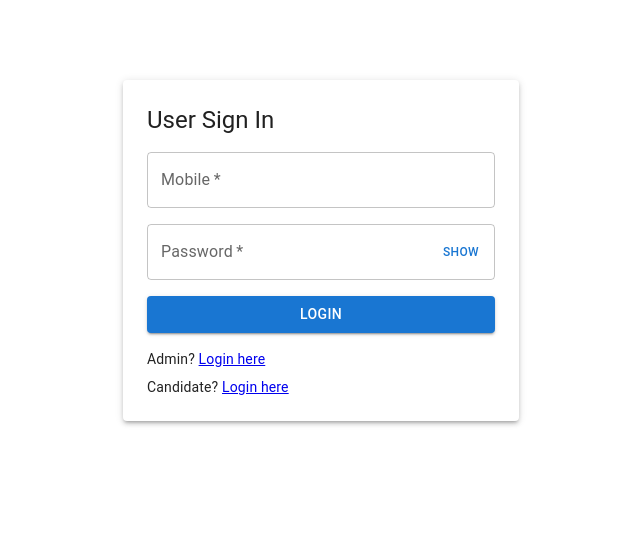
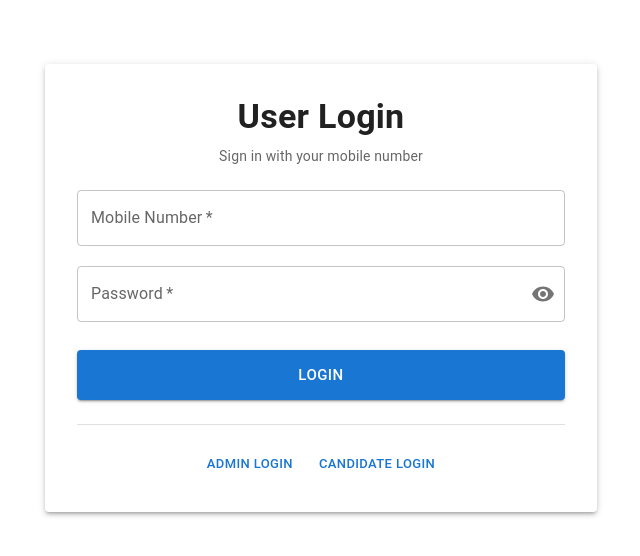
Before and after one commit to AkhilGrandhi/flask-app, a React (Vite) app in the folder frontend/: page /login in a window 1280 px wide. Shown: the top 556 px of the page, without its empty margins (319-959 px from the left). Built offline with nearby package versions, Linux system fonts and the light colour scheme; no server answers.

Commit message:
Updated the all UIs for login pages

```diff
--- a/frontend/src/pages/LoginAdmin.jsx
+++ b/frontend/src/pages/LoginAdmin.jsx
@@ -1,6 +1,10 @@
 import { useState } from "react";
-import { useNavigate, Link } from "react-router-dom";
-import { Container, Box, Typography, TextField, Button, Paper } from "@mui/material";
+import { useNavigate } from "react-router-dom";
+import {
+  Container, Paper, TextField, Button, Typography, Box,
+  Alert, IconButton, InputAdornment, Divider
+} from "@mui/material";
+import { Visibility, VisibilityOff } from "@mui/icons-material";
 import { loginAdmin, meApi } from "../api";
 import { useAuth } from "../AuthContext";
 
@@ -9,7 +13,7 @@ export default function LoginAdmin() {
   const [password, setPassword] = useState("");
   const [showPassword, setShowPassword] = useState(false);
   const [err, setErr] = useState("");
-  const nav = useNavigate();
+  const navigate = useNavigate();
   const { setUser } = useAuth();
 
   const onSubmit = async (e) => {
@@ -17,48 +21,79 @@ export default function LoginAdmin() {
     setErr("");
     try {
       await loginAdmin(email, password);
-      const me = await meApi(); setUser(me.user);
-      nav("/admin", { replace: true });
-    } catch (e) { setErr(e.message); }
+      const me = await meApi();
+      setUser(me.user);
+      navigate("/admin", { replace: true });
+    } catch (e) {
+      setErr(e.message);
+    }
   };
 
   return (
-    <Container maxWidth="xs" sx={{ mt: 10 }}>
-      <Paper elevation={3} sx={{ p: 3 }}>
-        <Typography variant="h5" sx={{ mb: 2 }}>Admin Sign In</Typography>
-        {err && <Typography color="error" sx={{ mb:1 }}>{err}</Typography>}
-        <Box component="form" onSubmit={onSubmit} sx={{ display:"grid", gap:2 }}>
-          <TextField label="Email" value={email} onChange={e=>setEmail(e.target.value)} required />
-          <Box sx={{ position: 'relative' }}>
+    <Container maxWidth="sm" sx={{ mt: 8, mb: 8 }}>
+      <Paper elevation={3} sx={{ p: 4 }}>
+        <Typography variant="h4" sx={{ mb: 1, textAlign: "center", fontWeight: 600 }}>
+          Admin Login
+        </Typography>
+        <Typography variant="body2" color="text.secondary" sx={{ mb: 3, textAlign: "center" }}>
+          Sign in with your admin credentials
+        </Typography>
+
+        {err && <Alert severity="error" sx={{ mb: 3 }}>{err}</Alert>}
+
+        <Box component="form" onSubmit={onSubmit} sx={{ display: "grid", gap: 2.5 }}>
+          <TextField
+            label="Email Address"
+            type="email"
+            value={email}
+            onChange={(e) => setEmail(e.target.value)}
+            required
+            fullWidth
+            variant="outlined"
+          />
+
           <TextField
             label="Password"
             type={showPassword ? "text" : "password"}
             value={password}
-              onChange={e=>setPassword(e.target.value)}
+            onChange={(e) => setPassword(e.target.value)}
             required
             fullWidth
+            variant="outlined"
+            InputProps={{
+              endAdornment: (
+                <InputAdornment position="end">
+                  <IconButton
+                    onClick={() => setShowPassword(!showPassword)}
+                    edge="end"
+                  >
+                    {showPassword ? <VisibilityOff /> : <Visibility />}
+                  </IconButton>
+                </InputAdornment>
+              )
+            }}
           />
+
           <Button
-              size="small"
-              onClick={() => setShowPassword(!showPassword)}
-              sx={{
-                position: 'absolute',
-                right: 8,
-                top: '50%',
-                transform: 'translateY(-50%)',
-                minWidth: 'auto',
-                p: 1,
-                fontSize: '0.75rem'
-              }}
+            type="submit"
+            variant="contained"
+            size="large"
+            fullWidth
+            sx={{ mt: 1, py: 1.5 }}
           >
-              {showPassword ? "Hide" : "Show"}
+            Login
           </Button>
         </Box>
-          <Button type="submit" variant="contained">Login</Button>
-        </Box>
-        <Box sx={{ mt:2, display: "flex", flexDirection: "column", gap: 1 }}>
-          <Typography variant="body2">Are you a user? <Link to="/login">Login here</Link></Typography>
-          <Typography variant="body2">Candidate? <Link to="/login-candidate">Login here</Link></Typography>
+
+        <Divider sx={{ my: 3 }} />
+
+        <Box sx={{ display: "flex", justifyContent: "center", gap: 2 }}>
+          <Button onClick={() => navigate("/login")} size="small" variant="text">
+            User Login
+          </Button>
+          <Button onClick={() => navigate("/login-candidate")} size="small" variant="text">
+            Candidate Login
+          </Button>
         </Box>
       </Paper>
     </Container>
--- a/frontend/src/pages/LoginCandidate.jsx
+++ b/frontend/src/pages/LoginCandidate.jsx
@@ -2,25 +2,24 @@ import { useState } from "react";
 import { useNavigate } from "react-router-dom";
 import {
   Container, Paper, TextField, Button, Typography, Box,
-  Alert, IconButton, InputAdornment
+  Alert, IconButton, InputAdornment, Divider
 } from "@mui/material";
 import { Visibility, VisibilityOff } from "@mui/icons-material";
-import { loginCandidate } from "../api";
+import { loginCandidate, meApi } from "../api";
 import { useAuth } from "../AuthContext";
 
 export default function LoginCandidate() {
-  const navigate = useNavigate();
-  const { setUser } = useAuth();
   const [phone, setPhone] = useState("");
   const [password, setPassword] = useState("");
   const [showPassword, setShowPassword] = useState(false);
   const [err, setErr] = useState("");
+  const navigate = useNavigate();
+  const { setUser } = useAuth();
 
-  const submit = async (e) => {
+  const onSubmit = async (e) => {
     e.preventDefault();
+    setErr("");
     try {
-      setErr("");
-
       // Validate inputs
       if (!phone || !password) {
         setErr("Please enter both phone number and password");
@@ -38,27 +37,27 @@ export default function LoginCandidate() {
       }
 
       await loginCandidate(phone, password);
-
-      // Fetch user info
-      const { user } = await (await fetch("/api/auth/me", { credentials: "include" })).json();
-      setUser(user);
-
-      navigate("/candidate-dashboard");
+      const me = await meApi();
+      setUser(me.user);
+      navigate("/candidate-dashboard", { replace: true });
     } catch (e) {
       setErr(e.message);
     }
   };
 
   return (
-    <Container maxWidth="sm" sx={{ mt: 8 }}>
-      <Paper sx={{ p: 4 }}>
-        <Typography variant="h5" sx={{ mb: 3, textAlign: "center" }}>
+    <Container maxWidth="sm" sx={{ mt: 8, mb: 8 }}>
+      <Paper elevation={3} sx={{ p: 4 }}>
+        <Typography variant="h4" sx={{ mb: 1, textAlign: "center", fontWeight: 600 }}>
           Candidate Login
         </Typography>
+        <Typography variant="body2" color="text.secondary" sx={{ mb: 3, textAlign: "center" }}>
+          Sign in with your phone number
+        </Typography>
 
-        {err && <Alert severity="error" sx={{ mb: 2 }}>{err}</Alert>}
+        {err && <Alert severity="error" sx={{ mb: 3 }}>{err}</Alert>}
 
-        <Box component="form" onSubmit={submit} sx={{ display: "grid", gap: 2 }}>
+        <Box component="form" onSubmit={onSubmit} sx={{ display: "grid", gap: 2.5 }}>
           <TextField
             label="Phone Number"
             type="number"
@@ -66,7 +65,7 @@ export default function LoginCandidate() {
             onChange={(e) => setPhone(e.target.value)}
             required
             fullWidth
-            helperText="Enter the phone number you registered with"
+            variant="outlined"
           />
 
           <TextField
@@ -76,7 +75,7 @@ export default function LoginCandidate() {
             onChange={(e) => setPassword(e.target.value)}
             required
             fullWidth
-            helperText="Minimum 6 characters"
+            variant="outlined"
             InputProps={{
               endAdornment: (
                 <InputAdornment position="end">
@@ -91,18 +90,26 @@ export default function LoginCandidate() {
             }}
           />
 
-          <Button type="submit" variant="contained" size="large" fullWidth>
+          <Button
+            type="submit"
+            variant="contained"
+            size="large"
+            fullWidth
+            sx={{ mt: 1, py: 1.5 }}
+          >
             Login
           </Button>
+        </Box>
 
-          <Box sx={{ display: "flex", justifyContent: "center", gap: 2, mt: 1 }}>
-            <Button onClick={() => navigate("/login")} size="small">
-              User Login
-            </Button>
-            <Button onClick={() => navigate("/login-admin")} size="small">
-              Admin Login
-            </Button>
-          </Box>
+        <Divider sx={{ my: 3 }} />
+
+        <Box sx={{ display: "flex", justifyContent: "center", gap: 2 }}>
+          <Button onClick={() => navigate("/login")} size="small" variant="text">
+            User Login
+          </Button>
+          <Button onClick={() => navigate("/login-admin")} size="small" variant="text">
+            Admin Login
+          </Button>
         </Box>
       </Paper>
     </Container>
--- a/frontend/src/pages/LoginUser.jsx
+++ b/frontend/src/pages/LoginUser.jsx
@@ -1,6 +1,10 @@
 import { useState } from "react";
-import { useNavigate, Link } from "react-router-dom";
-import { Container, Box, Typography, TextField, Button, Paper } from "@mui/material";
+import { useNavigate } from "react-router-dom";
+import {
+  Container, Paper, TextField, Button, Typography, Box,
+  Alert, IconButton, InputAdornment, Divider
+} from "@mui/material";
+import { Visibility, VisibilityOff } from "@mui/icons-material";
 import { loginUser, meApi } from "../api";
 import { useAuth } from "../AuthContext";
 
@@ -9,7 +13,7 @@ export default function LoginUser() {
   const [password, setPassword] = useState("");
   const [showPassword, setShowPassword] = useState(false);
   const [err, setErr] = useState("");
-  const nav = useNavigate();
+  const navigate = useNavigate();
   const { setUser } = useAuth();
 
   const onSubmit = async (e) => {
@@ -17,48 +21,79 @@ export default function LoginUser() {
     setErr("");
     try {
       await loginUser(mobile, password);
-      const me = await meApi(); setUser(me.user);
-      nav("/dashboard", { replace: true });
-    } catch (e) { setErr(e.message); }
+      const me = await meApi();
+      setUser(me.user);
+      navigate("/dashboard", { replace: true });
+    } catch (e) {
+      setErr(e.message);
+    }
   };
 
   return (
-    <Container maxWidth="xs" sx={{ mt: 10 }}>
-      <Paper elevation={3} sx={{ p: 3 }}>
-        <Typography variant="h5" sx={{ mb: 2 }}>User Sign In</Typography>
-        {err && <Typography color="error" sx={{ mb:1 }}>{err}</Typography>}
-        <Box component="form" onSubmit={onSubmit} sx={{ display:"grid", gap:2 }}>
-          <TextField label="Mobile" value={mobile} onChange={e=>setMobile(e.target.value)} required />
-          <Box sx={{ position: 'relative' }}>
+    <Container maxWidth="sm" sx={{ mt: 8, mb: 8 }}>
+      <Paper elevation={3} sx={{ p: 4 }}>
+        <Typography variant="h4" sx={{ mb: 1, textAlign: "center", fontWeight: 600 }}>
+          User Login
+        </Typography>
+        <Typography variant="body2" color="text.secondary" sx={{ mb: 3, textAlign: "center" }}>
+          Sign in with your mobile number
+        </Typography>
+
+        {err && <Alert severity="error" sx={{ mb: 3 }}>{err}</Alert>}
+
+        <Box component="form" onSubmit={onSubmit} sx={{ display: "grid", gap: 2.5 }}>
+          <TextField
+            label="Mobile Number"
+            type="number"
+            value={mobile}
+            onChange={(e) => setMobile(e.target.value)}
+            required
+            fullWidth
+            variant="outlined"
+          />
+
           <TextField
             label="Password"
             type={showPassword ? "text" : "password"}
             value={password}
-              onChange={e=>setPassword(e.target.value)}
+            onChange={(e) => setPassword(e.target.value)}
             required
             fullWidth
+            variant="outlined"
+            InputProps={{
+              endAdornment: (
+                <InputAdornment position="end">
+                  <IconButton
+                    onClick={() => setShowPassword(!showPassword)}
+                    edge="end"
+                  >
+                    {showPassword ? <VisibilityOff /> : <Visibility />}
+                  </IconButton>
+                </InputAdornment>
+              )
+            }}
           />
+
           <Button
-              size="small"
-              onClick={() => setShowPassword(!showPassword)}
-              sx={{
-                position: 'absolute',
-                right: 8,
-                top: '50%',
-                transform: 'translateY(-50%)',
-                minWidth: 'auto',
-                p: 1,
-                fontSize: '0.75rem'
-              }}
+            type="submit"
+            variant="contained"
+            size="large"
+            fullWidth
+            sx={{ mt: 1, py: 1.5 }}
           >
-              {showPassword ? "Hide" : "Show"}
+            Login
           </Button>
         </Box>
-          <Button type="submit" variant="contained">Login</Button>
-        </Box>
-        <Box sx={{ mt:2, display: "flex", flexDirection: "column", gap: 1 }}>
-          <Typography variant="body2">Admin? <Link to="/login-admin">Login here</Link></Typography>
-          <Typography variant="body2">Candidate? <Link to="/login-candidate">Login here</Link></Typography>
+
+        <Divider sx={{ my: 3 }} />
+
+        <Box sx={{ display: "flex", justifyContent: "center", gap: 2 }}>
+          <Button onClick={() => navigate("/login-admin")} size="small" variant="text">
+            Admin Login
+          </Button>
+          <Button onClick={() => navigate("/login-candidate")} size="small" variant="text">
+            Candidate Login
+          </Button>
         </Box>
       </Paper>
     </Container>
```
Lines whose indentation alone changed are shown as unchanged.
